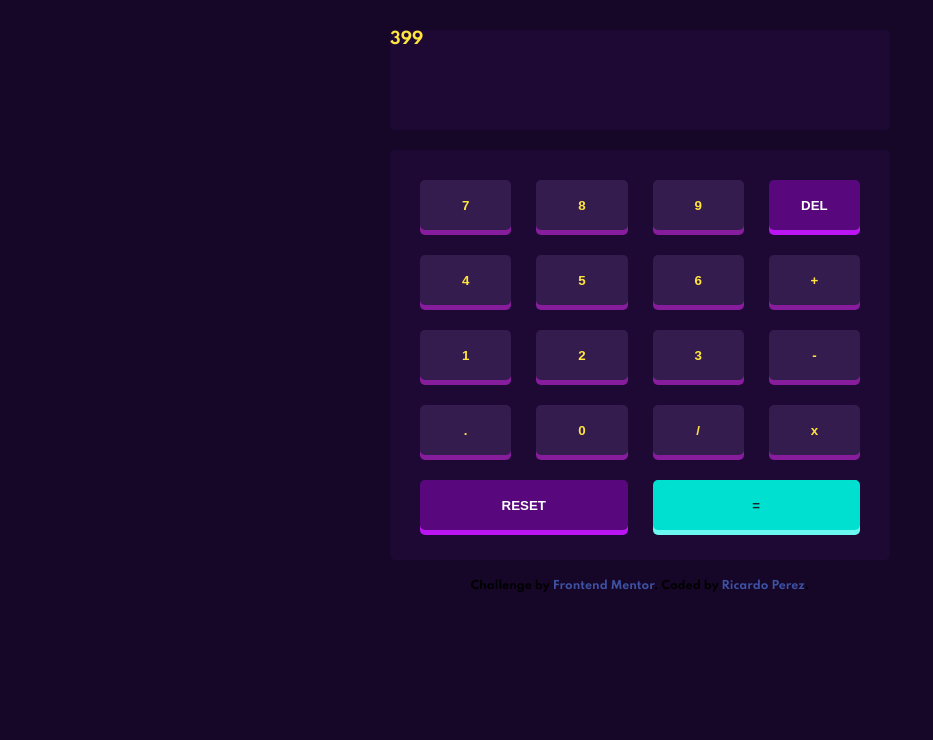
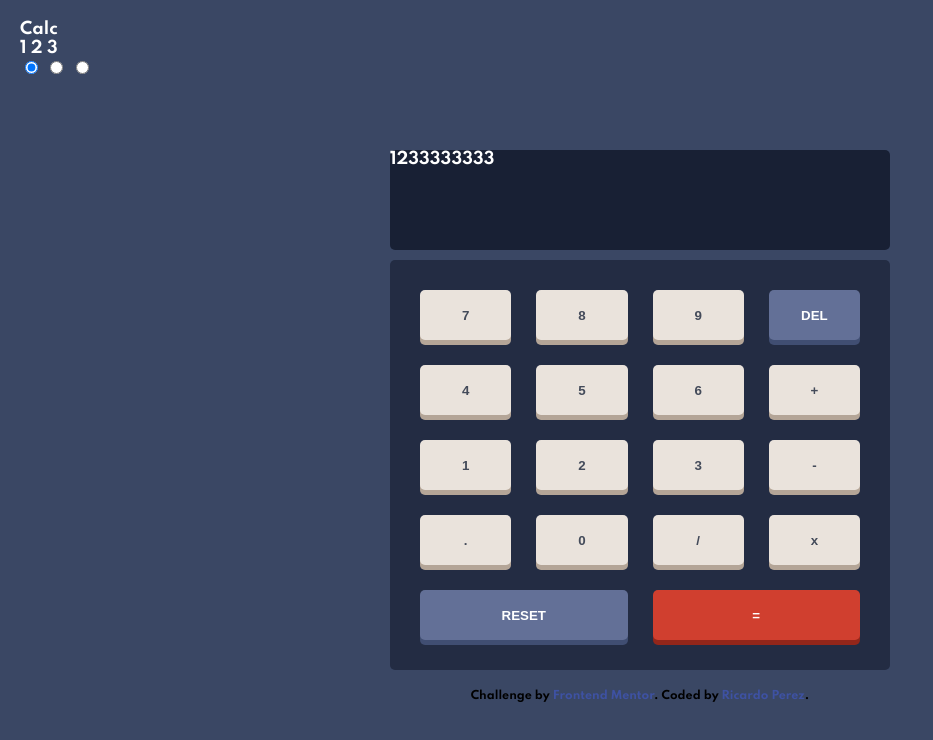
Before and after one commit to Rick1196/basic-calculator, a website: page index.html in a window 1280 px wide. Shown: the whole page, without its empty margins (0-933 px from the left). Drawn offline with Linux system fonts and the light colour scheme.

Commit message:
:zap: Theme toggler

```diff
--- a/index.html
+++ b/index.html
@@ -26,10 +26,40 @@
   </style>
 </head>
 
-<body class="theme-three">
+<body id="body">
   <section class="container">
+    <section class="header">
+      <div class="title">
+        Calc
+      </div>
+      <div class="theme-toggler-container">
+        <div class="theme-toggler-title">
+          <span>1</span>
+          <span>2</span>
+          <span>3</span>
+        </div>
+        <div class="theme-toggler">
+          <label class="theme-check">
+            <input onChange="toggleChange('theme-one')" id="first" name="toggle-state" type="radio" checked />
+            <span class="checkmark"></span>
+          </label>
+
+          <label class="theme-check">
+            <input  onChange="toggleChange('theme-two')" id="second" name="toggle-state" type="radio" />
+            <span class="checkmark"></span>
+          </label>
+
+          <label class="theme-check">
+            <input  onChange="toggleChange('theme-three')" id="third" name="toggle-state" type="radio" />
+            <span class="checkmark"></span>
+          </label>
+        </div>
+      </div>
+    </section>
     <section class="screen">
-      <div>399</div>
+      <div class="input">
+        1233333333
+      </div>
     </section>
     <section class="buttons-pad">
       <button class="base-button number">7</button>
```
Also changed, not shown: app/js/script.js (+8 -1 lines).
